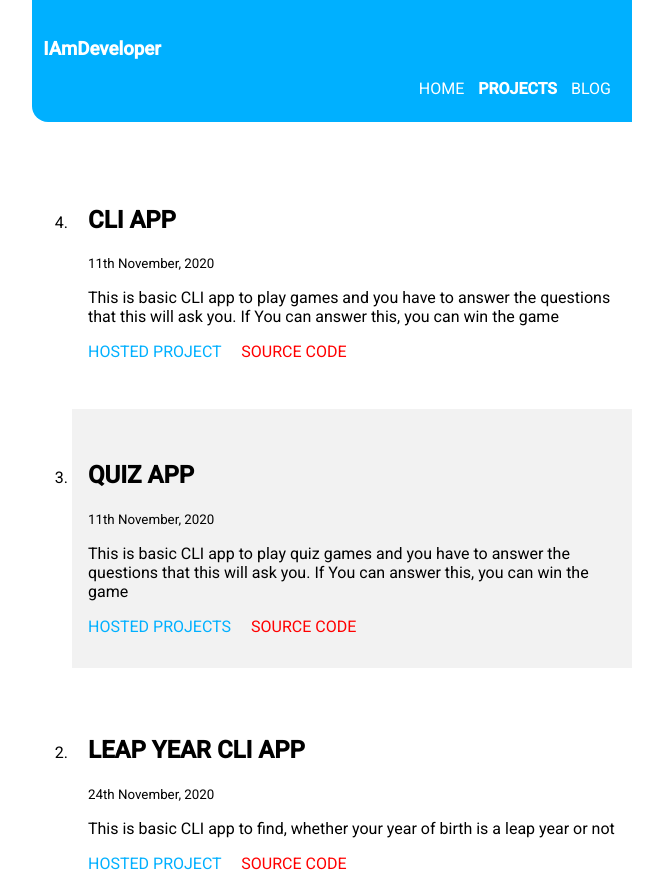
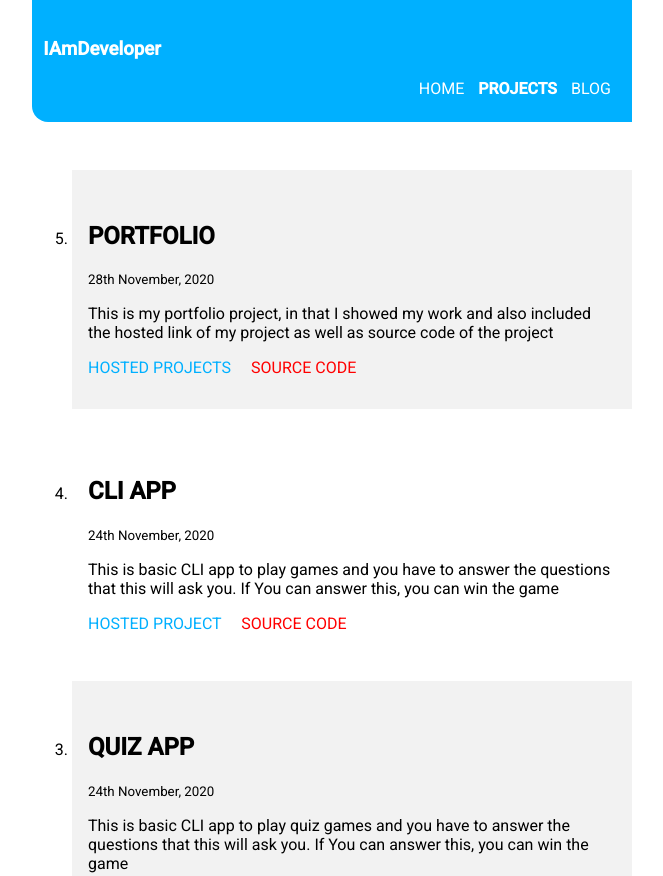
Before and after one commit to khanempire/Aamir_Portfolio, a plain HTML site: page project.html in a window 1280 px wide. Shown: the top 876 px of the page, without its empty margins (308-971 px from the left). Drawn offline with Linux system fonts and the light colour scheme.

Commit message:
Third Commit

```diff
--- a/project.html
+++ b/project.html
@@ -17,9 +17,18 @@
     </nav>
     <ol reversed>
         <li>
+            <div class="non-white-section">
+                <h2 class="fluid-container section-header">PORTFOLIO</h2>
+                <small class="fluid-container">28th November, 2020</small>
+                <p class="fluid-container">This is my portfolio project, in that I showed my work and also included the hosted link of my project as well as source code of the project</p>
+                <a href="https://upbeat-yalow-4ac578.netlify.app" class="browse-link">HOSTED PROJECTS</a>
+                <a href="https://github.com/khanempire/Aamir_Portfolio" class="code-link">SOURCE CODE</a>
+             </div>
+        </li>
+        <li>
             <div class="normal-section">
                 <h2  class="fluid-container section-header">CLI APP</h2>
-                <small class="fluid-container">11th November, 2020</small>
+                <small class="fluid-container">24th November, 2020</small>
                 <p class="fluid-container">This is basic CLI app to play games and you have to answer the questions that this will ask you. If You can answer this, you can win the game</p>
                 <a href="https://repl.it/@MDAAMIRAAMIR/CLI-APP#index.js?embed=1&output=1" class="browse-link">HOSTED PROJECT</a>
                 <a href="https://repl.it/@MDAAMIRAAMIR/CLI-APP#index.js" class="code-link">SOURCE CODE</a>
@@ -28,7 +37,7 @@
         <li>
             <div class="non-white-section">
                 <h2 class="fluid-container section-header">QUIZ APP</h2>
-                <small class="fluid-container">11th November, 2020</small>
+                <small class="fluid-container">24th November, 2020</small>
                 <p class="fluid-container">This is basic CLI app to play quiz games and you have to answer the questions that this will ask you. If You can answer this, you can win the game</p>
                 <a href="https://repl.it/@MDAAMIRAAMIR/FunQuizApp#index.js?embed=1&output=1" class="browse-link">HOSTED PROJECTS</a>
                 <a href="https://repl.it/@MDAAMIRAAMIR/FunQuizApp#index.js" class="code-link">SOURCE CODE</a>
```
